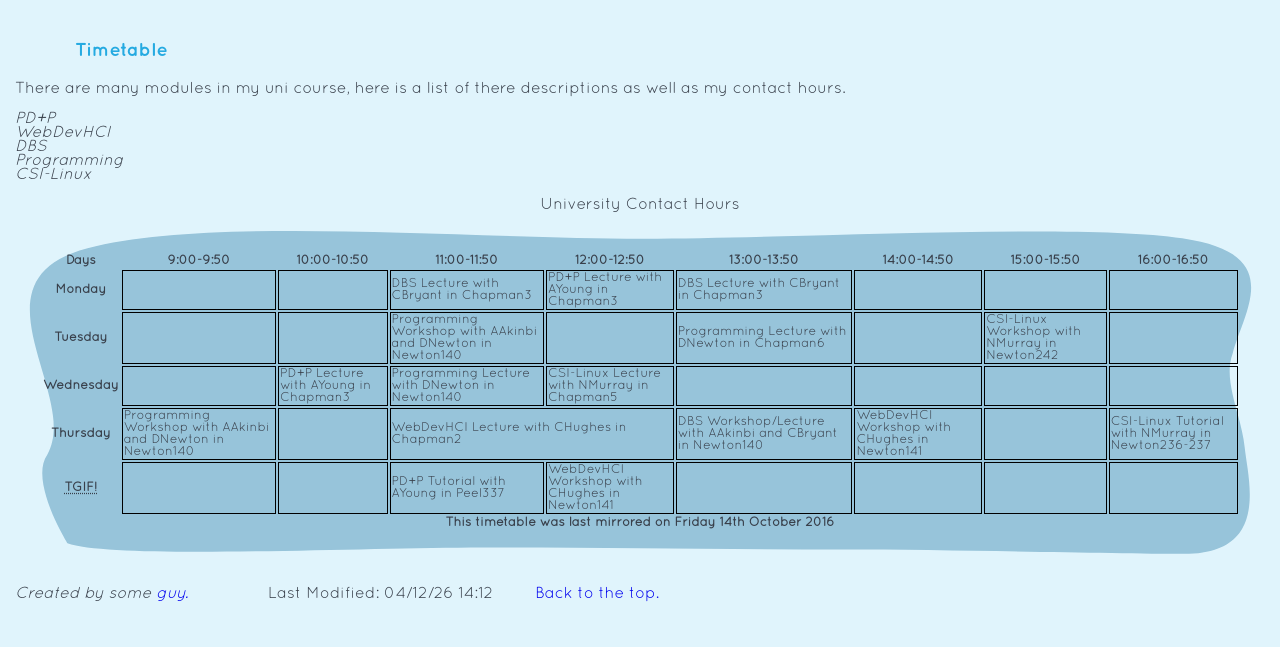
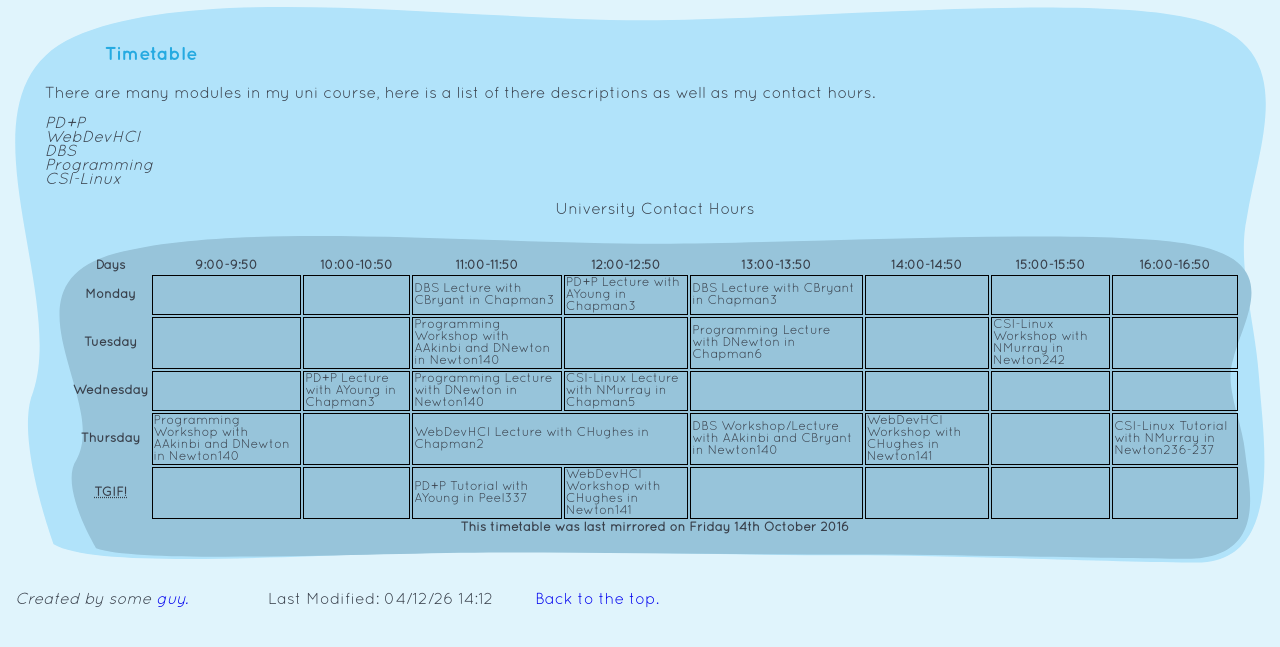
Before and after one commit to kylejwatson/kyles_portfolio, a PHP site: page /table-popup.php in a window 1280 px wide. Shown: the part 93-740 px from the top of the page. Run offline with PHP 8.4, Linux system fonts and the light colour scheme.

Commit message:
section styling on table main

```diff
--- a/style.css
+++ b/style.css
@@ -1,6 +1,5 @@
 /**
- ** TODO : add glyphicons to bottom nav buttons
- **	TODO : check across multiple browsers
+ ** TODO : add glyphicons to bottom and side nav buttons
  **/
 
 @font-face {
@@ -23,7 +22,6 @@ body {
 	color: #383f4a;
 	width:100%;
 	margin: 0;
-	/*text-transform: lowercase;*/
 }
 
 ::-moz-selection {
@@ -167,7 +165,7 @@ a:hover {
 	color:#ea316e;
 }
 
-section{
+section, main#section{
 	background-image: url("images/box_sect.svg");
 	background-size: 100% 100%;
 	padding-left: 3.5%;
@@ -272,7 +270,6 @@ footer{
 	display:none;
 }
 
-
 pre.prettyprint {
 	display: block;
 	background-color: #97c4da;
@@ -290,12 +287,12 @@ div.code{
 	border-image: url("images/box_code.svg") 60 stretch;
 }
 
-/* Specify class=linenums on a pre to get line numbering */
 ol.linenums {
 	margin-top: 0;
 	margin-bottom: 0;
 	color: #ffffff
-} /* IE indents via margin-left */
+}
+
 li.L0,li.L1,li.L2,li.L3,li.L4,li.L5,li.L6,li.L7,li.L8, li.L9 {
 	background-color: #97c4da !important;
 	list-style-type: decimal !important;
@@ -341,7 +338,6 @@ li.L0,li.L1,li.L2,li.L3,li.L4,li.L5,li.L6,li.L7,li.L8, li.L9 {
 	}
 }
 
-
 @media only screen and (max-width: 768px) {
 	[class*="col-"] {
 		width: 100%;
--- a/table-popup.php
+++ b/table-popup.php
@@ -32,7 +32,7 @@
         </nav>
     </header>
 	<!-- Content starts here -->
-	<main>
+	<main id="section">
 		<h3> Timetable</h3>
 		<p>
 			There are many modules in my uni course, here is a list of there descriptions as well as my contact hours.
```
